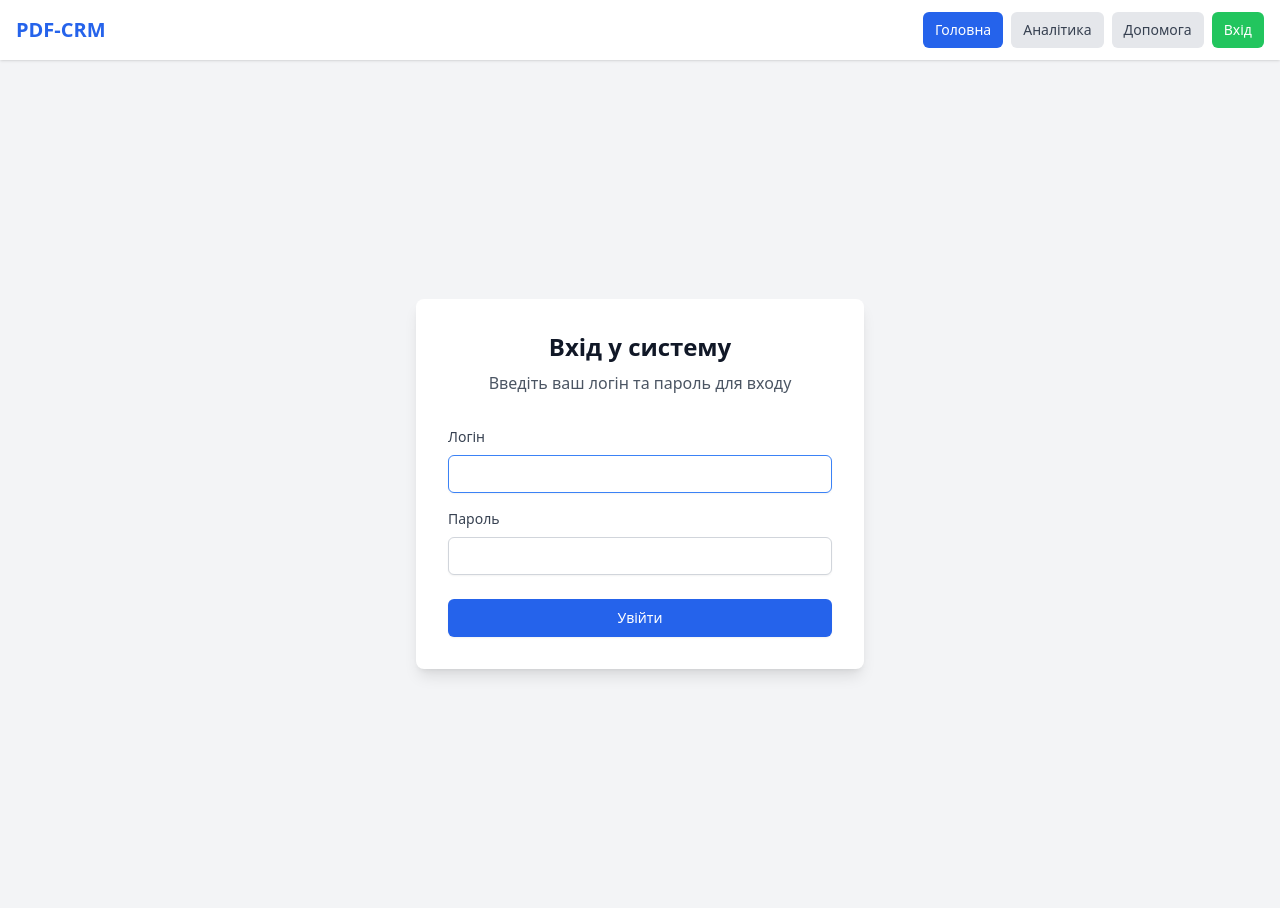
After one commit to SpasiboVadya/django-pdf-document-mini-CRM, a Django app: page /accounts/login/ in a window 1280 px wide. The commit adds this page. Run offline with Django 5.2, Linux system fonts and the light colour scheme; some libraries are stand-ins or nearby versions.

Commit message:
Update readme and add basic login pages

```diff
--- a/config/urls.py
+++ b/config/urls.py
@@ -19,11 +19,16 @@ from django.urls import path, include
 from django.conf import settings
 from django.conf.urls.static import static
 from django.views.generic import RedirectView
+from django.contrib.auth import views as auth_views
 
 urlpatterns = [
     path('admin/', admin.site.urls),
     path('documents/', include('documents.urls')),
     path('', RedirectView.as_view(pattern_name='documents:document_list'), name='home'),
+
+    # Authentication URLs
+    path('accounts/login/', auth_views.LoginView.as_view(template_name='accounts/login.html'), name='login'),
+    path('accounts/logout/', auth_views.LogoutView.as_view(template_name='accounts/logged_out.html'), name='logout'),
 ]
 
 # Add Django Debug Toolbar URLs
--- /dev/null
+++ b/templates/accounts/login.html
@@ -0,0 +1,54 @@
+{% extends 'base.html' %}
+{% load static %}
+
+{% block title %}Вхід у систему{% endblock %}
+
+{% block content %}
+<div class="min-h-screen flex justify-center items-center bg-gray-100">
+    <div class="max-w-md w-full bg-white rounded-lg shadow-lg p-8">
+        <div class="text-center mb-8">
+            <h1 class="text-2xl font-bold text-gray-900">Вхід у систему</h1>
+            <p class="text-gray-600 mt-2">Введіть ваш логін та пароль для входу</p>
+        </div>
+
+        {% if form.errors %}
+        <div class="bg-red-100 border border-red-400 text-red-700 px-4 py-3 rounded relative mb-4" role="alert">
+            <strong class="font-bold">Помилка!</strong>
+            <span class="block sm:inline">Невірний логін або пароль. Спробуйте ще раз.</span>
+        </div>
+        {% endif %}
+
+        {% if next %}
+            {% if user.is_authenticated %}
+            <div class="bg-yellow-100 border border-yellow-400 text-yellow-700 px-4 py-3 rounded relative mb-4" role="alert">
+                <p>У вас недостатньо прав для перегляду цієї сторінки.</p>
+            </div>
+            {% else %}
+            <div class="bg-blue-100 border border-blue-400 text-blue-700 px-4 py-3 rounded relative mb-4" role="alert">
+                <p>Будь ласка, увійдіть, щоб переглянути цю сторінку.</p>
+            </div>
+            {% endif %}
+        {% endif %}
+
+        <form method="post" action="{% url 'login' %}">
+            {% csrf_token %}
+            <div class="mb-4">
+                <label for="id_username" class="block text-sm font-medium text-gray-700 mb-2">Логін</label>
+                <input type="text" name="username" id="id_username" autofocus required
+                class="appearance-none block w-full px-3 py-2 border border-gray-300 rounded-md shadow-sm placeholder-gray-400 focus:outline-none focus:ring-blue-500 focus:border-blue-500 text-sm">
+            </div>
+            <div class="mb-6">
+                <label for="id_password" class="block text-sm font-medium text-gray-700 mb-2">Пароль</label>
+                <input type="password" name="password" id="id_password" required
+                class="appearance-none block w-full px-3 py-2 border border-gray-300 rounded-md shadow-sm placeholder-gray-400 focus:outline-none focus:ring-blue-500 focus:border-blue-500 text-sm">
+            </div>
+            <div>
+                <input type="hidden" name="next" value="{{ next }}">
+                <button type="submit" class="w-full flex justify-center py-2 px-4 border border-transparent rounded-md shadow-sm text-sm font-medium text-white bg-blue-600 hover:bg-blue-700 focus:outline-none focus:ring-2 focus:ring-offset-2 focus:ring-blue-500">
+                    Увійти
+                </button>
+            </div>
+        </form>
+    </div>
+</div>
+{% endblock %}
--- a/templates/base.html
+++ b/templates/base.html
@@ -23,6 +23,11 @@
                     <a href="{% url 'documents:document_list' %}" class="px-3 py-2 bg-blue-600 text-white rounded-md text-sm">Головна</a>
                     <a href="#" class="px-3 py-2 bg-gray-200 text-gray-700 rounded-md text-sm">Аналітика</a>
                     <a href="#" class="px-3 py-2 bg-gray-200 text-gray-700 rounded-md text-sm">Допомога</a>
+                    {% if user.is_authenticated %}
+                        <a href="{% url 'logout' %}" class="px-3 py-2 bg-red-500 text-white rounded-md text-sm">Вихід</a>
+                    {% else %}
+                        <a href="{% url 'login' %}" class="px-3 py-2 bg-green-500 text-white rounded-md text-sm">Вхід</a>
+                    {% endif %}
                 </div>
             </div>
         </header>
```
Also changed, not shown: config/settings.py (+4 -3 lines), templates/accounts/logged_out.html (added, +25 -0 lines), README.md.
